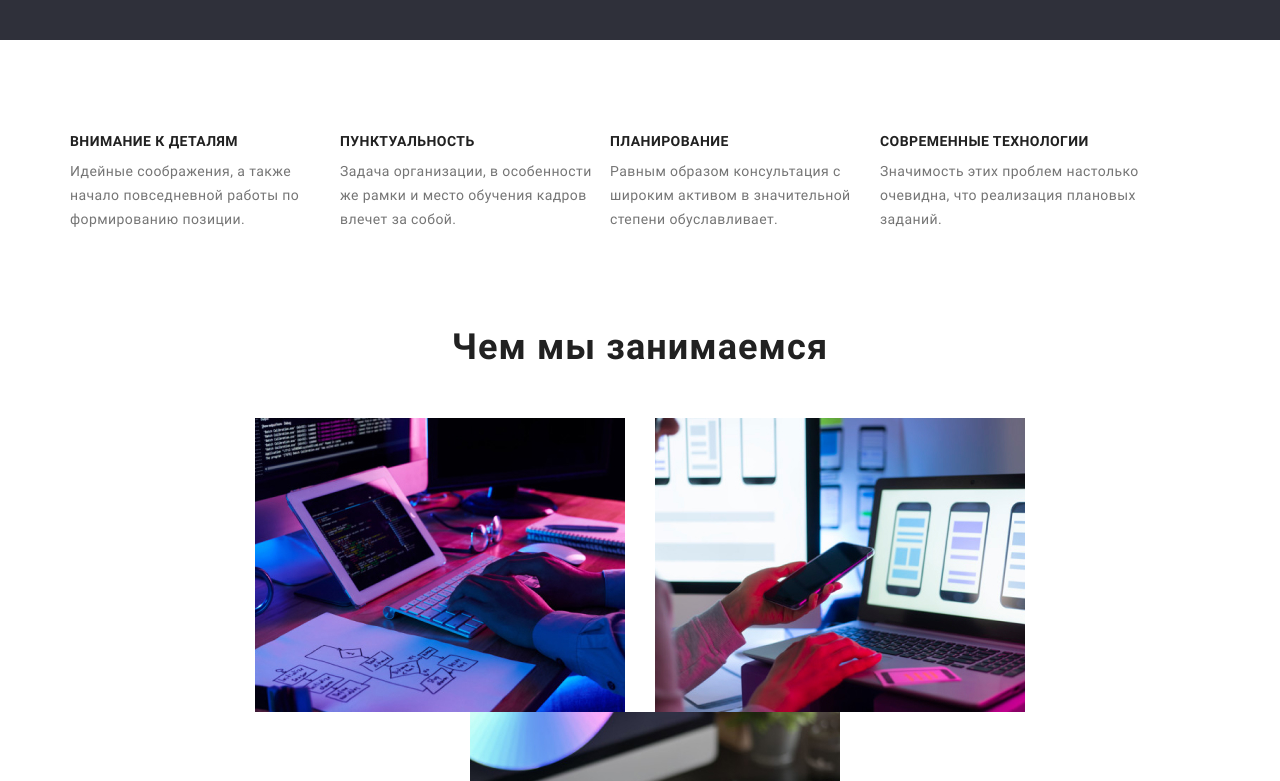
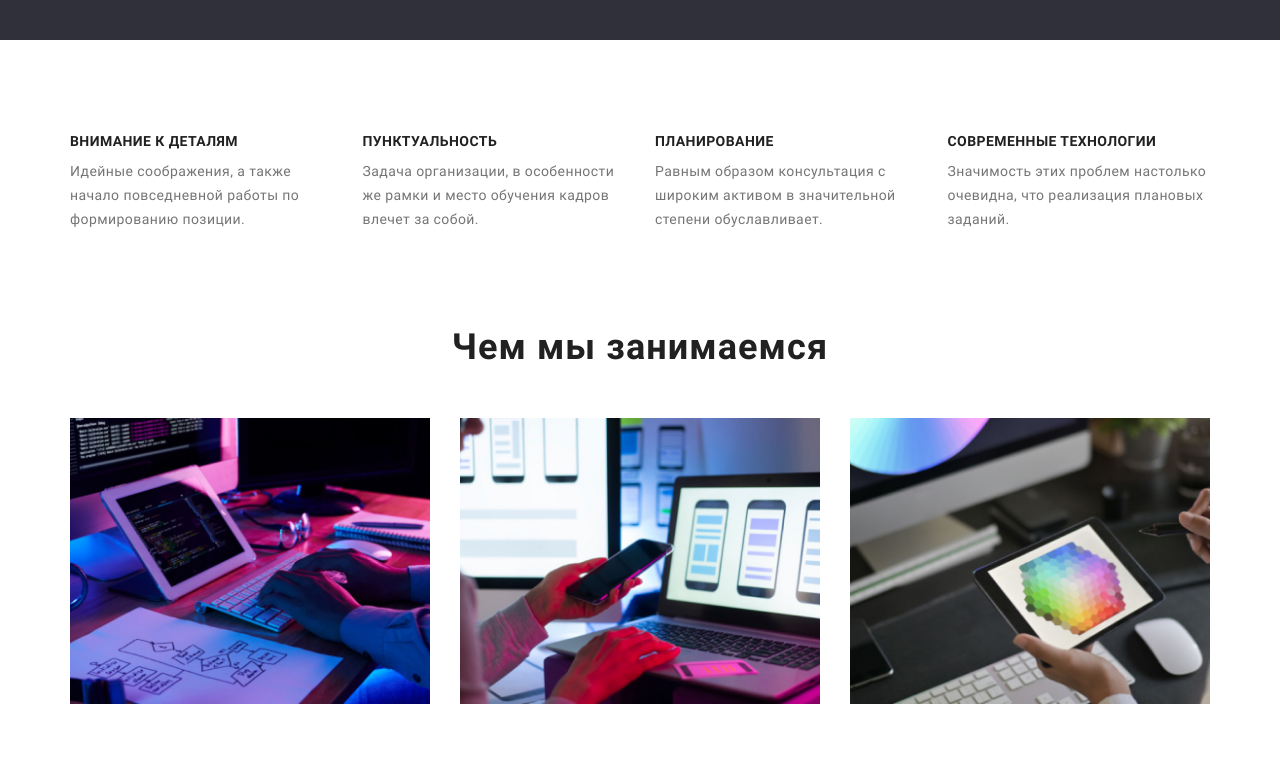
Before and after one commit to YehorYermolenko/goit-markup-hw-03, a plain HTML site: page index.html in a window 1280 px wide. Shown: the part 640-1421 px from the top of the page. Drawn offline with nearby package versions, Linux system fonts and the light colour scheme.

Commit message:
1st page 2.0

```diff
--- a/css/styles.css
+++ b/css/styles.css
@@ -152,12 +152,12 @@ header ul a:focus {
 .section {
   padding-top: 0px;
   padding-bottom: 0px;
-  margin-left: auto;
-  margin-right: auto;
+  /* margin-left: auto;
+  margin-right: auto; */
 }
 
 .container {
-  width: 1170px;
+  max-width: 1170px;
   padding-left: 15px;
   padding-right: 15px;
   margin-left: auto;
@@ -265,32 +265,37 @@ ul {
 
 /* Feature list section */
 
+.feature-section {
+  margin-top: 94px;
+  margin-bottom: 94px;
+}
+
 .feature-list {
   display: flex;
-  flex-wrap: wrap;
   width: auto;
 }
 
 .feature-item {
-  box-sizing: border-box;
-  margin-top: 94px;
-  margin-bottom: 94px;
+  width: calc((100% - 90px) / 4);
 }
 
-/* .feature-item:first-child {
-  margin-left: 215px;
+.feature-item:nth-child(4n) {
+  margin-right: 0;
 }
 
-.feature-item:last-child {
-  margin-right: 215px;
+element .feature-item {
+  width: 270px;
+}
+
+.feature-item {
+  box-sizing: border-box;
 }
 
 .feature-item:not(:first-child) {
   margin-left: 30px;
-} */
+}
 
 .feature-item-title {
-  width: 270px;
   margin-bottom: 10px;
   font-weight: 700;
   text-transform: uppercase;
@@ -298,7 +303,6 @@ ul {
 }
 
 .feature-item-text {
-  width: 270px;
   line-height: 1.71;
   color: var(--text);
 }
@@ -308,7 +312,8 @@ ul {
 .section .about-us-title {
   font-weight: 700;
   font-size: 36px;
-  padding-bottom: 50px;
+  margin: 0;
+  margin-bottom: 50px;
   line-height: 1.17;
   text-align: center;
   color: var(--title);
@@ -316,9 +321,11 @@ ul {
 
 .what-we-do {
   padding-bottom: 94px;
+  justify-content: center;
+}
+
+.what-we-do-list {
   display: flex;
-  flex-wrap: wrap;
-  justify-content: center;
 }
 
 .what-we-do-img:not(:first-child) {
@@ -381,11 +388,9 @@ ul {
 }
 
 .footer {
-  /* width: 1600px;
-  height: 192px; */
   background-color: #2f303a;
-  padding-left: 215px;
   padding-top: 60px;
+  padding-bottom: 60px;
 }
 
 .footer .adress {
--- a/index.html
+++ b/index.html
@@ -38,9 +38,9 @@
         </div>
       </section>
       <!-- Feature list section -->
-      <section class="section">
+      <section class="section feature-section">
+        <h2 hidden>Наши преимущества</h2>
         <div class="container">
-          <h2 hidden>Наши преимущества</h2>
           <ul class="list feature-list">
             <li class="feature-item">
               <h3 class="feature-item-title">Внимание к деталям</h3>
@@ -71,9 +71,9 @@
       </section>
       <!-- "what we do" section-->
       <section id="about-us" class="section">
-        <div class="container">
+        <div class="container what-we-do">
           <h2 class="about-us-title">Чем мы занимаемся</h2>
-          <ul class="list what-we-do">
+          <ul class="list what-we-do-list">
             <li class="what-we-do-img">
               <img src="./img/img_1.jpg" width="370" height="294" alt="Верстальщик набирает на клавиатуре код" />
             </li>
@@ -97,7 +97,7 @@
         </div>
       </section>
       <!-- our team section -->
-      <section class="section">
+      <section class="section our-team">
         <h2 class="our-team-title">Наша команда</h2>
         <ul class="list team-list">
           <li class="team-list-people">
@@ -124,6 +124,7 @@
       </section>
     </main>
     <footer class="footer">
+      <div class="container">
         <a href="#top" lang="en" class="logo-footer"><span class="logo-web">Web</span>Studio</a>
         <address id="contacts">
           <ul class="list">
@@ -136,6 +137,7 @@
             <li><a href="tel:+380961111111" class="mailtel">+38 096 111 11 11</a></li>
           </ul>
         </address>
+      </div>
     </footer>
   </body>
 </html>
```
Lines whose indentation alone changed are shown as unchanged.
